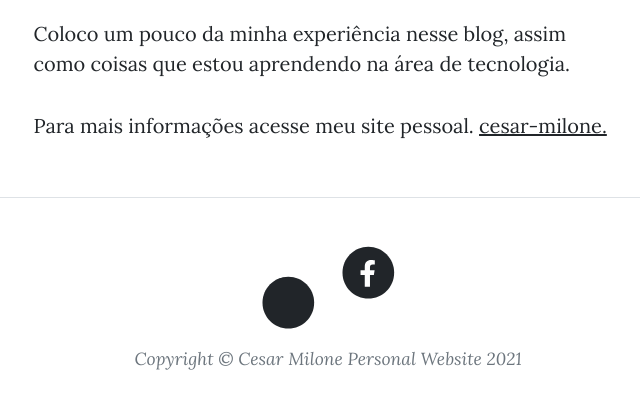
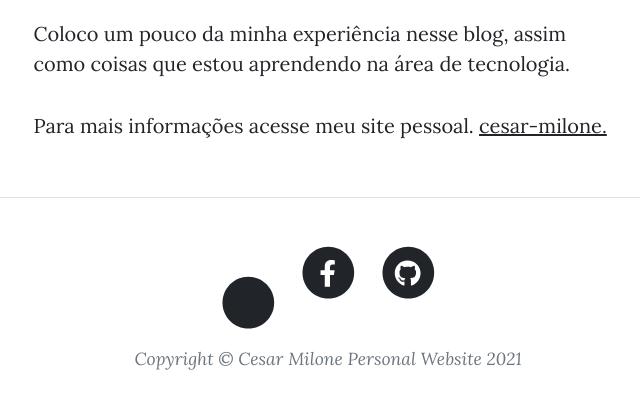
Before and after one commit to Cesar-Milone/ETudoSobreVoce-Blog, a Flask app: page /about in a window 1280 px wide. Shown: the part 685-1105 px from the top of the page, without its empty margins (312-952 px from the left). Run offline with Flask 2, Linux system fonts and the light colour scheme; parts of the project's set-up code (start-up, migrations or seed data) failed here and were passed over; some libraries are stand-ins or nearby versions.

Commit message:
Change social links

```diff
--- a/templates/footer.html
+++ b/templates/footer.html
@@ -26,6 +26,14 @@
                                 </span>
                             </a>
                         </li>
+                        <li class="list-inline-item">
+                            <a href="https://github.com/Cesar-Milone">
+                                <span class="fa-stack fa-lg">
+                                    <i class="fas fa-circle fa-stack-2x"></i>
+                                    <i class="fab fa-github fa-stack-1x fa-inverse"></i>
+                                </span>
+                            </a>
+                        </li>
                     </ul>
                     <div class="small text-center text-muted fst-italic">Copyright &copy; Cesar Milone Personal Website 2021</div>
                 </div>
```
